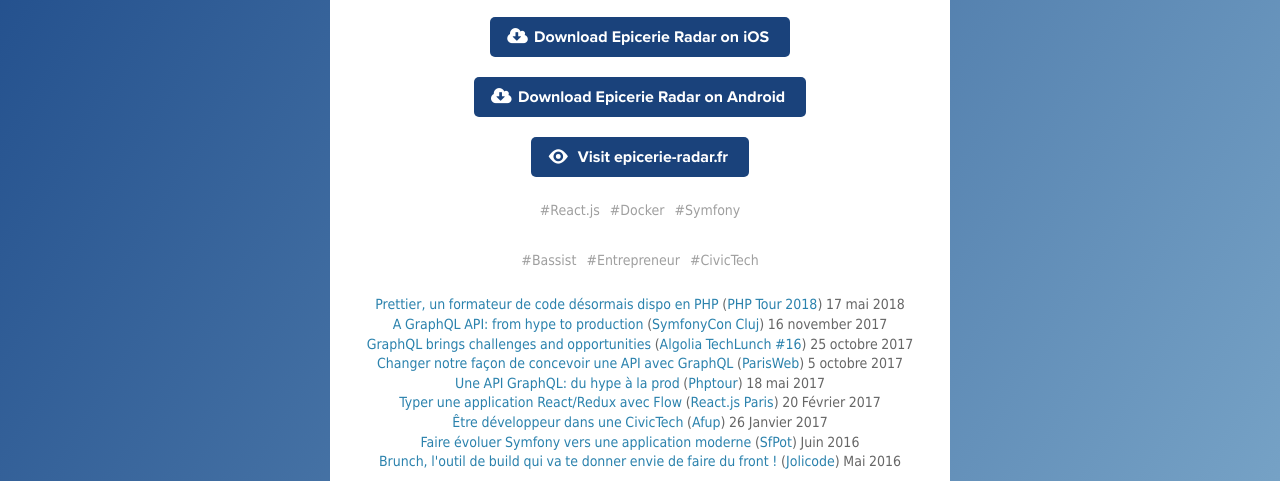
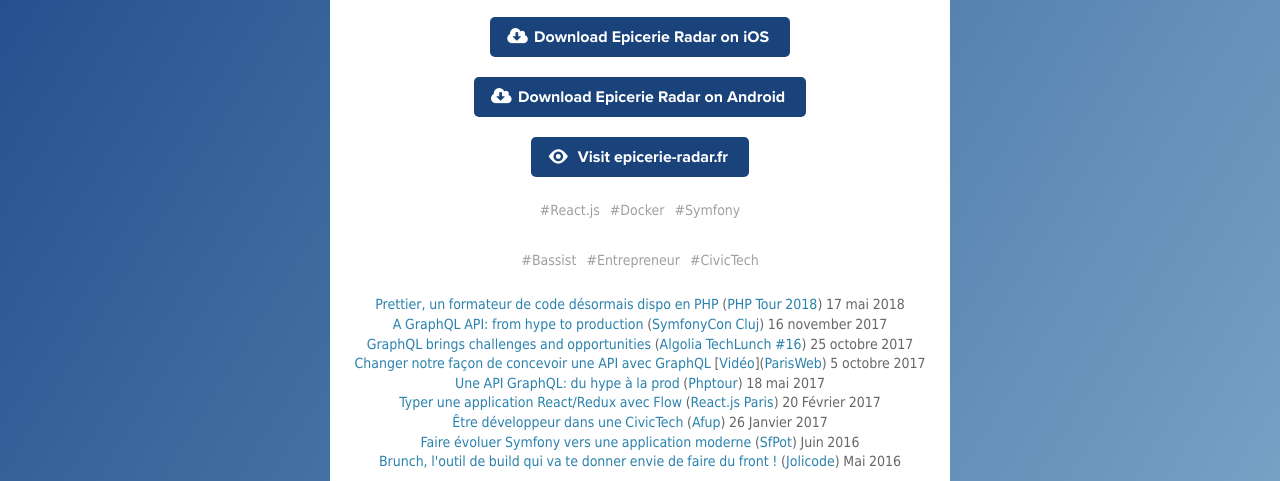
Before and after one commit to spyl94/spyl.net-old, a plain HTML site: page index.html in a window 1280 px wide. Shown: the part 241-722 px from the top of the page. Drawn offline with Linux system fonts and the light colour scheme; files whose address does not match are found by name.

Commit message:
Add link to paris web video

```diff
--- a/index.html
+++ b/index.html
@@ -108,7 +108,7 @@ nav.topnav{position:fixed;top:0;left:0;width:100%;z-index:311;-webkit-transform:
       <a href="slides/algolia-techlunch-2017.html">GraphQL brings challenges and opportunities</a> (<a href="https://www.eventbrite.com/e/techlunch-16-graphql-tickets-38330642985">Algolia TechLunch #16</a>) 25 octobre 2017
     </li>
     <li>
-      <a href="slides/parisweb-2017.html">Changer notre façon de concevoir une API avec GraphQL</a> (<a href="https://www.paris-web.fr/2017/conferences/changer-notre-facon-de-concevoir-une-api-avec-graphql.php">ParisWeb</a>) 5 octobre 2017
+      <a href="slides/parisweb-2017.html">Changer notre façon de concevoir une API avec GraphQL</a> [<a href="https://www.paris-web.fr/2017/conferences/changer-notre-facon-de-concevoir-une-api-avec-graphql.php">Vidéo</a>](<a href="https://www.paris-web.fr/2017/conferences/changer-notre-facon-de-concevoir-une-api-avec-graphql.php">ParisWeb</a>) 5 octobre 2017
     </li>
     <li>
       <a href="slides/phptour-2017.html">Une API GraphQL: du hype à la prod</a> (<a href="https://afup.org/talks/2188-une-api-graphql-du-hype-a-la-prod">Phptour</a>) 18 mai 2017
```
